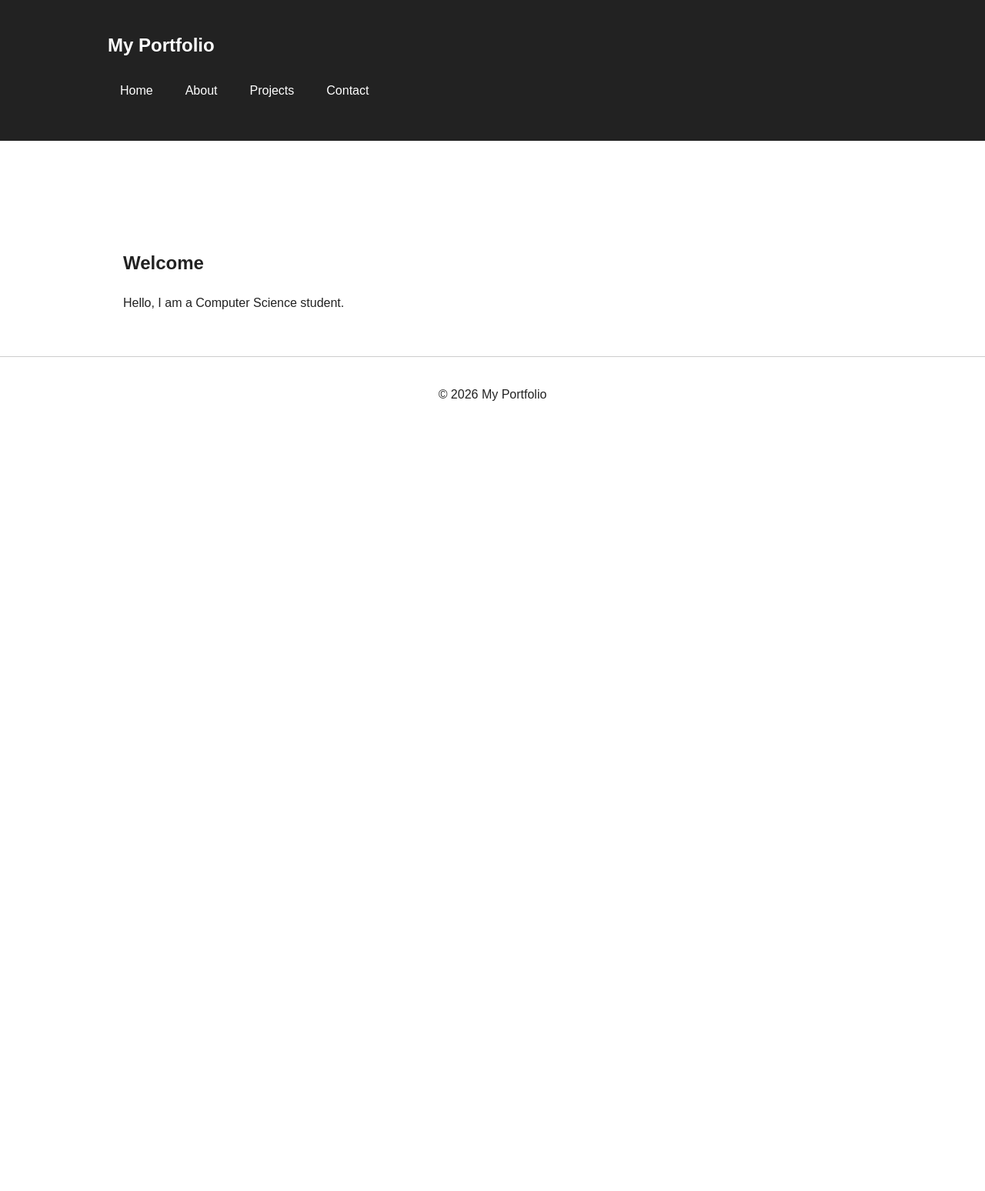
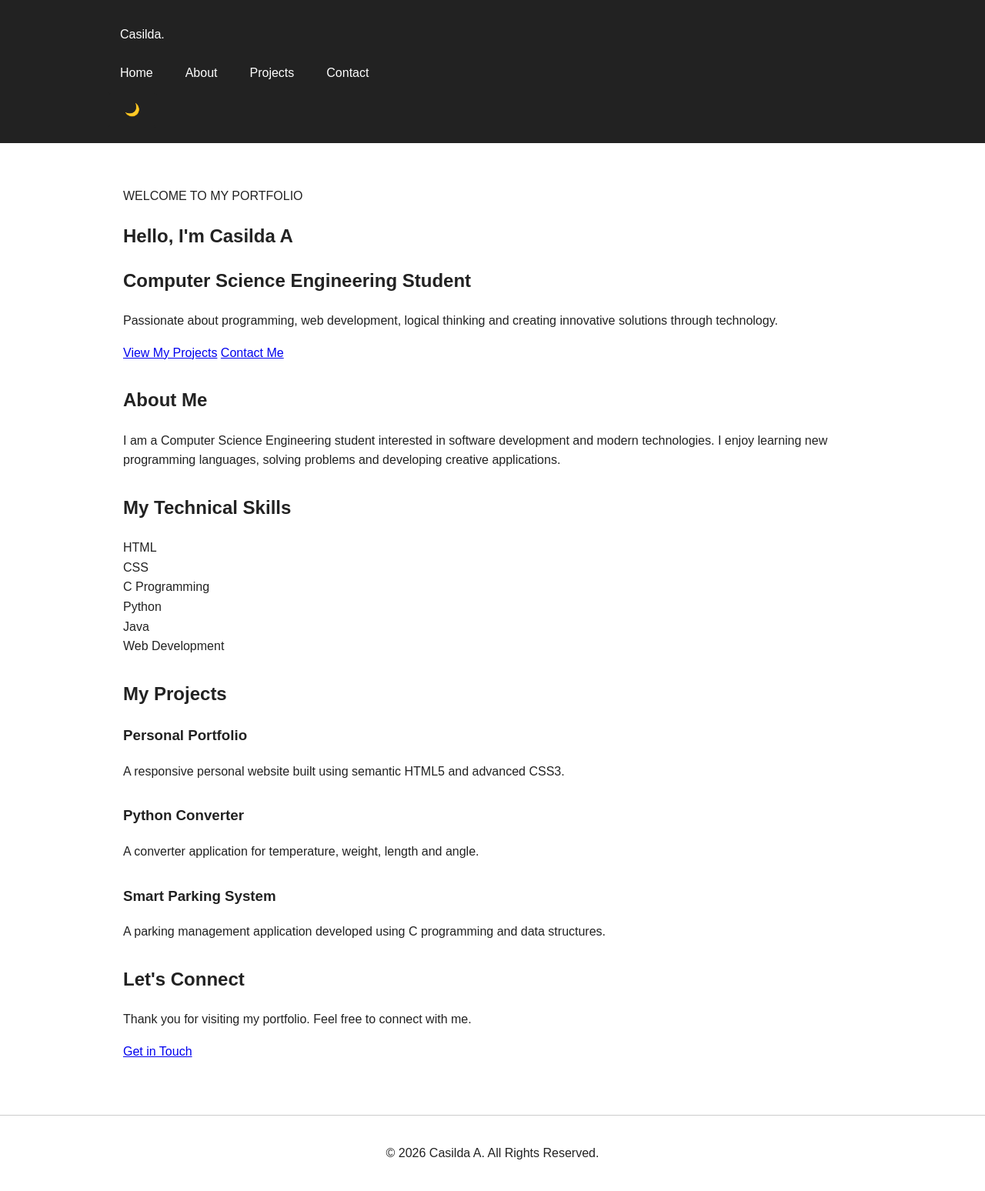
Before and after one commit to acasilda/casilda-portfolio, a plain HTML site: page index.html in a window 1280 px wide. Shown: the whole page at 77% size. Before the commit the page ends 800 px from the top, so only its background shows below. Drawn offline with Linux system fonts and the light colour scheme.

Commit message:
Revamp portfolio layout and content
Updated the structure and content of the portfolio webpage, enhancing the layout and adding new sections for skills and projects.

```diff
--- a/index.html
+++ b/index.html
@@ -1,76 +1,161 @@
+
 <!DOCTYPE html>
 <html lang="en">
 
 <head>
     <meta charset="UTF-8">
+    <meta name="viewport" content="width=device-width, initial-scale=1.0">
 
-<meta name="viewport"
-      content="width=device-width, initial-scale=1.0">
+    <meta name="description" content="Casilda A - Computer Science Engineering Student Portfolio">
+    <meta name="author" content="Casilda A">
+    <meta name="robots" content="index, follow">
 
-<meta name="description"
-      content="Personal portfolio of a Computer Science Engineering student showcasing skills, projects and web development work.">
-
-<meta name="author" content="Casilda A">
-
-<meta name="robots"
-      content="index, follow">
-<title>Casilda A | Computer Science Portfolio</title>
+    <title>Casilda A | CSE Portfolio</title>
 
     <link rel="stylesheet" href="css/style.css">
 </head>
 
 <body>
+
     <a href="#main-content" class="skip-link">
         Skip to main content
     </a>
-    <header>
-        <header role="banner">
 
-    <nav aria-label="Main navigation">
+    <!-- Header -->
+    <header class="header">
+        <nav class="navbar" aria-label="Main navigation">
 
-        <h1>My Portfolio</h1>
+            <a href="index.html" class="logo">Casilda<span>.</span></a>
 
-        <ul>
-            <li>
-                <a href="index.html" aria-current="page">Home</a>
-            </li>
-
-            <li>
-                <a href="about.html">About</a>
-            </li>
-
-            <li>
-                <a href="projects.html">Projects</a>
-            </li>
-
-            <li>
-                <a href="contact.html">Contact</a>
-            </li>
+            <ul class="nav-links">
+                <li><a href="#home" aria-current="page">Home</a></li>
+                <li><a href="about.html">About</a></li>
+                <li><a href="projects.html">Projects</a></li>
+                <li><a href="contact.html">Contact</a></li>
             </ul>
 
+            <button id="theme-toggle"
+                    class="theme-toggle"
+                    aria-label="Switch to dark mode">
+                🌙
+            </button>
+
         </nav>
-
-</header>
     </header>
 
-    <main>
-<main id="main-content"></main>
-        <h2>Welcome</h2>
+    <main id="main-content">
+
+        <!-- Hero Section -->
+        <section class="hero" id="home">
+
+            <div class="hero-content">
+                <p class="welcome">WELCOME TO MY PORTFOLIO</p>
+
+                <h1>Hello, I'm <span>Casilda A</span></h1>
+
+                <h2>Computer Science Engineering Student</h2>
 
                 <p>
-            Hello, I am a Computer Science student.
+                    Passionate about programming, web development,
+                    logical thinking and creating innovative solutions
+                    through technology.
                 </p>
+
+                <div class="hero-buttons">
+                    <a href="projects.html" class="btn">View My Projects</a>
+                    <a href="contact.html" class="btn secondary">Contact Me</a>
+                </div>
+            </div>
+
+        </section>
+
+        <!-- About Section -->
+        <section class="section about" id="about">
+
+            <h2>About Me</h2>
+
+            <p>
+                I am a Computer Science Engineering student interested
+                in software development and modern technologies.
+                I enjoy learning new programming languages,
+                solving problems and developing creative applications.
+            </p>
+
+        </section>
+
+        <!-- Skills Section -->
+        <section class="section skills" id="skills">
+
+            <h2>My Technical Skills</h2>
+
+            <div class="skills-grid">
+                <div class="skill-card">HTML</div>
+                <div class="skill-card">CSS</div>
+                <div class="skill-card">C Programming</div>
+                <div class="skill-card">Python</div>
+                <div class="skill-card">Java</div>
+                <div class="skill-card">Web Development</div>
+            </div>
+
+        </section>
+
+        <!-- Projects Section -->
+        <section class="section projects" id="projects">
+
+            <h2>My Projects</h2>
+
+            <div class="project-grid">
+
+                <article class="project-card">
+                    <h3>Personal Portfolio</h3>
+                    <p>
+                        A responsive personal website built using
+                        semantic HTML5 and advanced CSS3.
+                    </p>
+                </article>
+
+                <article class="project-card">
+                    <h3>Python Converter</h3>
+                    <p>
+                        A converter application for temperature,
+                        weight, length and angle.
+                    </p>
+                </article>
+
+                <article class="project-card">
+                    <h3>Smart Parking System</h3>
+                    <p>
+                        A parking management application developed
+                        using C programming and data structures.
+                    </p>
+                </article>
+
+            </div>
+
+        </section>
+
+        <!-- Contact Section -->
+        <section class="section contact" id="contact">
+
+            <h2>Let's Connect</h2>
+
+            <p>
+                Thank you for visiting my portfolio.
+                Feel free to connect with me.
+            </p>
+
+            <a href="contact.html" class="btn">Get in Touch</a>
+
+        </section>
 
     </main>
 
-    <footer role="contentinfo">
-
-        <p>
-            &copy; 2026 My Portfolio
-        </p>
-
+    <!-- Footer -->
+    <footer class="footer">
+        <p>&copy; 2026 Casilda A. All Rights Reserved.</p>
     </footer>
 
+    <script src="js/script.js"></script>
+
 </body>
-
 </html>
```
Lines whose indentation alone changed are shown as unchanged.
